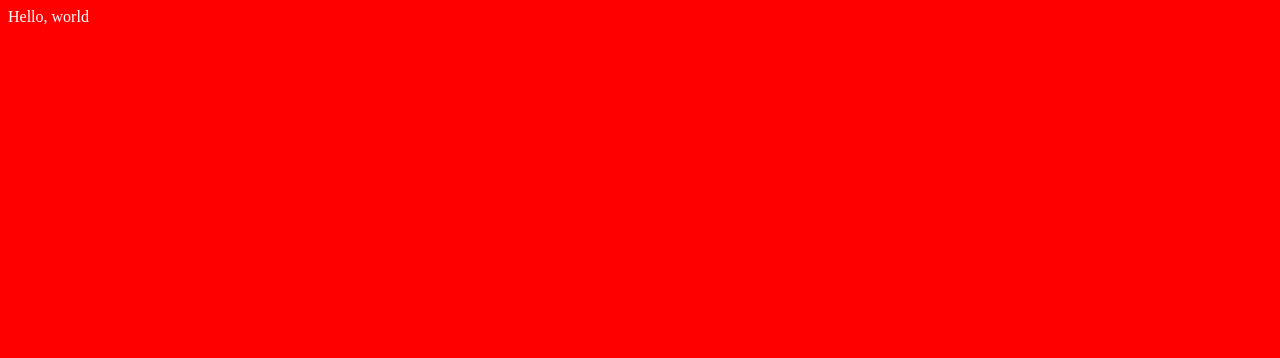
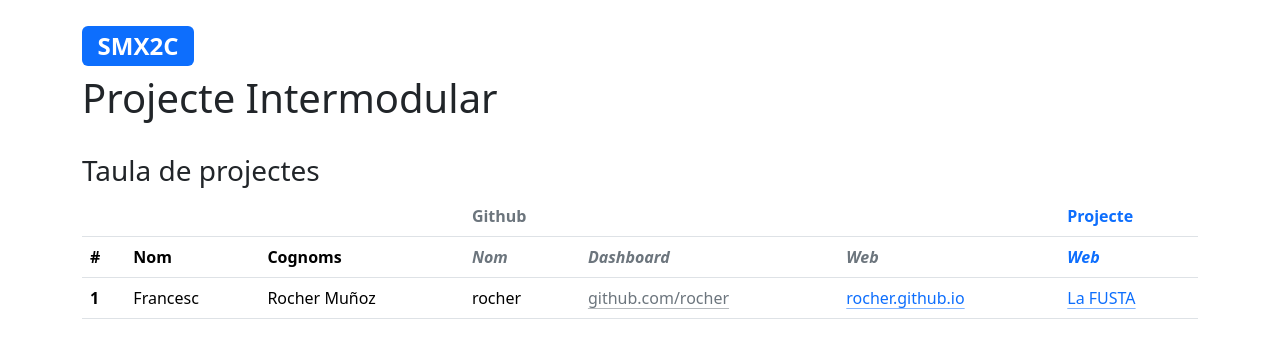
Before and after one commit to rogercrro/projecte-smx2c-2025-2026, a plain HTML site: page index.html in a window 1280 px wide. Drawn offline with nearby package versions, Linux system fonts and the light colour scheme.

Commit message:
Taula de projectes

```diff
--- a/index.html
+++ b/index.html
@@ -1,5 +1,60 @@
-<html>
-  <body style="background:red; color: white">
-    Hello, world
+<!doctype html>
+<html lang="en">
+
+  <head>
+    <meta charset="utf-8">
+    <meta name="viewport" content="width=device-width, initial-scale=1">
+    <title>Test SMX2C</title>
+
+    <!-- Include Bootstrap HTML, CSS and JS library -->
+    <link href="https://cdn.jsdelivr.net/npm/bootstrap@5.3.8/dist/css/bootstrap.min.css" rel="stylesheet" integrity="sha384-sRIl4kxILFvY47J16cr9ZwB07vP4J8+LH7qKQnuqkuIAvNWLzeN8tE5YBujZqJLB" crossorigin="anonymous">
+
+  </head>
+
+  <body>
+    <br>
+    <div class="container">
+      <h2><span class="badge text-bg-primary">SMX2C</span></h2>
+      <h1>Projecte Intermodular</h1>
+      <br>
+      <h3>Taula de projectes</h3>
+      <table class="table">
+        <thead>
+          <tr>
+            <th scope="col"></th>
+            <th scope="col"></th>
+            <th scope="col"></th>
+            <th scope="col" class="text-secondary">Github</th>
+            <th scope="col"></th>
+            <th scope="col"></th>
+            <th scope="col" class="text-primary">Projecte</th>
+          </tr>
+          <tr>
+            <th scope="col">#</th>
+            <th scope="col">Nom</th>
+            <th scope="col">Cognoms</th>
+            <th scope="col" class="text-secondary"><i>Nom</i></th>
+            <th scope="col" class="text-secondary"><i>Dashboard</i></th>
+            <th scope="col" class="text-secondary"><i>Web</i></th>
+            <th scope="col" class="text-primary"><i>Web</i></th>
+          </tr>
+        </thead>
+        <tbody>
+          <tr>
+            <th scope="row">1</th>
+            <td>Francesc</td>
+            <td>Rocher Muñoz</td>
+            <td>rocher</td>
+            <td><a class="link-secondary link-offset-2 link-underline-opacity-50 link-underline-opacity-100-hover" href="https://github.com/rocher">github.com/rocher</a></td>
+            <td><a class="link-primary link-offset-2 link-underline-opacity-50 link-underline-opacity-100-hover" href="https://rocher.github.io">rocher.github.io</a></td>
+            <td><a class="link-primary link-offset-2 link-underline-opacity-50 link-underline-opacity-100-hover" href="http://lafusta.endinahosting.com">La FUSTA</a></td>
+          </tr>
+        </tbody>
+      </table>
+    </div>
+
+    <!-- Include Bootstrap HTML, CSS and JS library -->
+    <script src="https://cdn.jsdelivr.net/npm/bootstrap@5.3.8/dist/js/bootstrap.bundle.min.js" integrity="sha384-FKyoEForCGlyvwx9Hj09JcYn3nv7wiPVlz7YYwJrWVcXK/BmnVDxM+D2scQbITxI" crossorigin="anonymous"></script>
+
   </body>
 </html>
```
